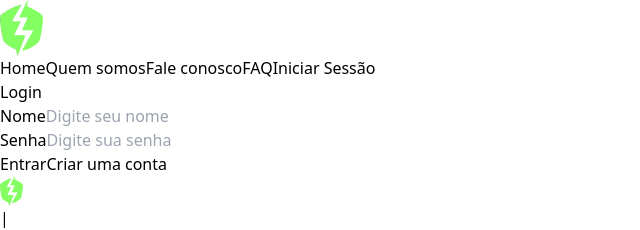
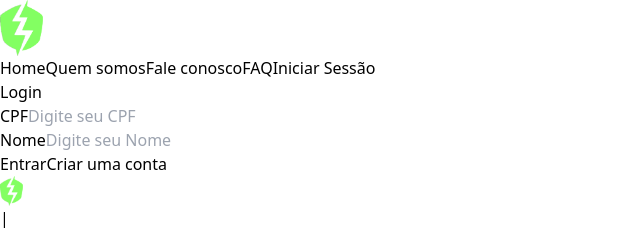
Before and after one commit to GuiRomanholi/gs-front-luminis, a Next.js app: page /login in a window 1280 px wide. Shown: the top 230 px of the page, without its empty margins (0-640 px from the left). Built offline with nearby package versions, Linux system fonts and the light colour scheme; grey boxes are pictures that could not be loaded.

Commit message:
falta so o calculo

```diff
--- /dev/null
+++ b/src/app/api/usuario/[cpf]/route.ts
@@ -0,0 +1,39 @@
+import { NextResponse } from "next/server";
+import { TipoUsuario } from "@/types";
+
+interface baseParams {
+    cpf: string
+}
+
+interface RouteContext {
+    params: Promise<baseParams>;
+}
+
+export async function GET(  request: Request,  { params }: RouteContext) {
+  try {
+    const cpf = (await params).cpf;
+    if (!cpf) {
+      return NextResponse.json({ error: "CPF não fornecido." }, { status: 400 });
+    }
+
+    const response = await fetch(`http://localhost:8080/luminis/usuarios/${cpf}`, {
+      method: 'GET',
+      headers: {
+        'Content-Type': 'application/json',
+      },
+    });
+
+    if (!response.ok) {
+      const errorData = await response.json();
+      console.error("Erro na API externa:", errorData);
+      throw new Error(`Erro na API: ${errorData.error || response.statusText}`);
+    }
+
+    const cliente: TipoUsuario = await response.json();
+
+    return NextResponse.json(cliente);
+  } catch (error) {
+    console.error("Erro ao buscar cliente:", error);
+    return NextResponse.json({ error: "Erro ao acessar os dados." }, { status: 500 });
+  }
+}
--- a/src/app/api/usuario/route.ts
+++ b/src/app/api/usuario/route.ts
@@ -3,15 +3,15 @@ import { TipoUsuario } from "@/types";
 
 export async function POST(request: Request) {
     try {
-        const { nome, senha ,email } = await request.json();
+        const { cpf, nome, senha, email } = await request.json();
 
-        console.log("Dados recebidos:", { nome, senha ,email });
+        console.log("Dados recebidos:", { cpf, nome, senha ,email });
 
-        if ( !nome || !senha || !email ) {
+        if (!cpf || !nome || !senha ||!email ) {
             throw new Error("Todos os campos são obrigatórios.");
         }
 
-        const novoCliente: TipoUsuario = { nome, senha ,email };
+        const novoCliente: TipoUsuario = { cpf, nome, senha ,email };
 
         const response = await fetch('http://localhost:8080/luminis/usuarios', {
             method: 'POST',
--- a/src/app/login/page.tsx
+++ b/src/app/login/page.tsx
@@ -1,34 +1,75 @@
 "use client";
 import Link from 'next/link';
-import React from 'react';
+import { useState } from 'react';
+import { useRouter } from 'next/navigation';
 
 export default function Login() {
+  const router = useRouter();
+  const [cpf, setCpf] = useState<string>('');
+  const [error, setError] = useState<string | null>(null);
+  const [success, setSuccess] = useState<string | null>(null);
+
+  const handleSubmit = async (event: React.FormEvent<HTMLFormElement>): Promise<void> => {
+    event.preventDefault();
+    setError(null);
+    setSuccess(null);
+
+    try {
+      const response = await fetch(`/api/usuario/${cpf}`, {
+        method: 'GET',
+        headers: {
+          'Content-Type': 'application/json',
+        },
+      });
+
+      if (!response.ok) {
+        throw new Error('CPF não encontrado ou erro ao acessar a API');
+      }
+
+      const cliente = await response.json();
+
+      if (cliente.cpf != null) {
+        setSuccess('Acesso liberado!');
+        console.log('Cliente encontrado:', cliente);
+
+        router.push(`/calculo/${cpf}`);
+      } else {
+        throw new Error('Cliente não encontrado');
+      }
+    } catch (err) {
+      setError("Erro: " + (err instanceof Error ? err.message : 'Erro desconhecido'));
+      console.error('Erro ao tentar acessar:', err);
+    }
+  };
+
   return (
     <div className="flex items-center justify-center min-h-screen bg-gray-100">
       <div className="bg-white shadow-lg rounded-lg p-8 max-w-md w-full">
         <h1 className="text-3xl font-bold text-center mb-6 text-gray-800">Login</h1>
 
-        <form className="space-y-6">
+        <form className="space-y-6" onSubmit={handleSubmit}>
+          <div>
+            <label htmlFor="cpf" className="block text-gray-700 font-semibold mb-2">CPF</label>
+            <input
+              type="text"
+              id="idCpf"
+              name="txtCpf"
+              className="w-full px-4 py-2 border border-gray-300 rounded-lg focus:outline-none focus:ring-2 focus:ring-blue-500"
+              placeholder="Digite seu CPF"
+              required
+              value={cpf}
+              onChange={(e) => setCpf(e.target.value)}
+            />
+          </div>
+
           <div>
             <label htmlFor="nome" className="block text-gray-700 font-semibold mb-2">Nome</label>
             <input
               type="text"
-              id="nome"
-              name="nome"
+              id="idNome"
+              name="txtNome"
               className="w-full px-4 py-2 border border-gray-300 rounded-lg focus:outline-none focus:ring-2 focus:ring-blue-500"
-              placeholder="Digite seu nome"
-              required
-            />
-          </div>
-
-          <div>
-            <label htmlFor="senha" className="block text-gray-700 font-semibold mb-2">Senha</label>
-            <input
-              type="password"
-              id="senha"
-              name="senha"
-              className="w-full px-4 py-2 border border-gray-300 rounded-lg focus:outline-none focus:ring-2 focus:ring-blue-500"
-              placeholder="Digite sua senha"
+              placeholder="Digite seu Nome"
               required
             />
           </div>
@@ -39,7 +80,11 @@ export default function Login() {
           >
             Entrar
           </button>
-          <Link className='lo-createAccountLink block text-center mt-4 text-blue-500 hover:underline' href={"/cadastro"}>
+
+          {error && <p className="text-red-500 text-center mt-2">{error}</p>}
+          {success && <p className="text-green-500 text-center mt-2">{success}</p>}
+
+          <Link className="lo-createAccountLink block text-center mt-4 text-blue-500 hover:underline" href="/cadastro">
             Criar uma conta
           </Link>
         </form>
```
Also changed, not shown: src/app/cadastro/page.tsx (+34 -25 lines), src/app/calculo/[cpf]/page.tsx (added, +7 -0 lines), src/types.ts (+5 -4 lines).
